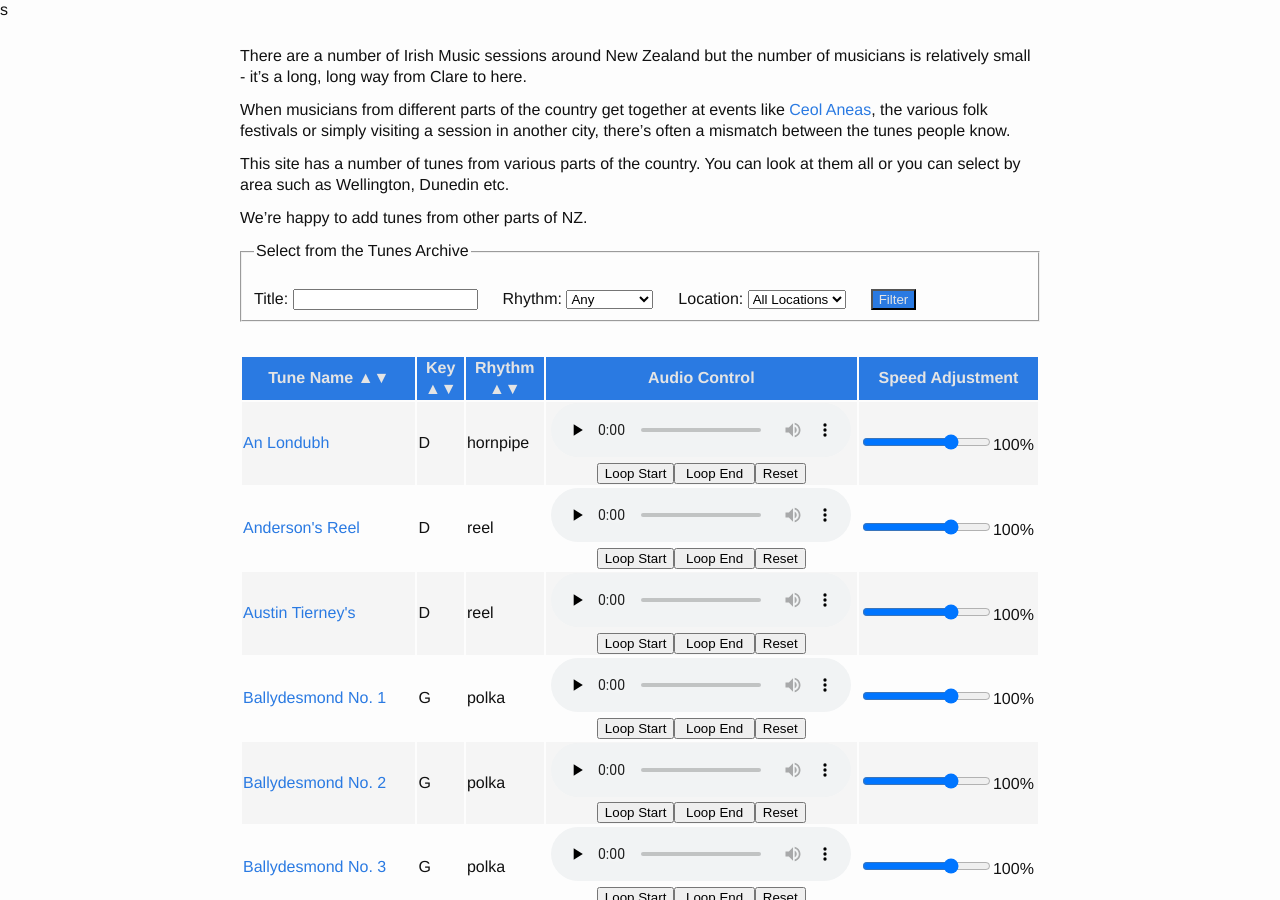
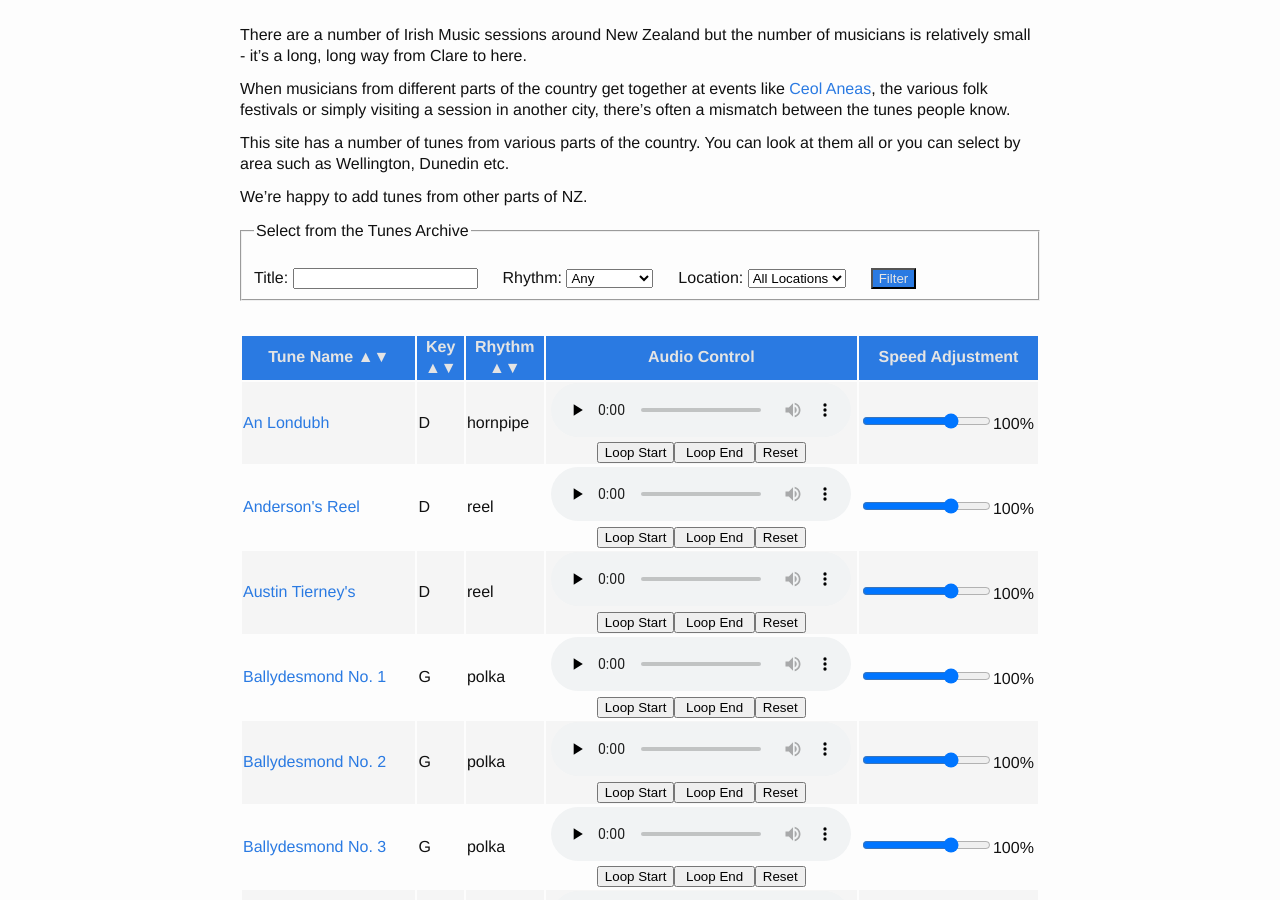
Before and after one commit to deanpemberton/music, a Jekyll site: the page built from archive_raw.md, in a window 1280 px wide and 900 px high. Built offline with Jekyll 4.4.1, drawn with Linux system fonts in a browser that asks for light colours; nearby versions of some CDN libraries.

Commit message:
Fix typo

```diff
--- a/_layouts/raw.html
+++ b/_layouts/raw.html
@@ -4,14 +4,11 @@
   {% include head.html %}
 
   <body>
-
-s    <div class="page-content">
+    <div class="page-content">
       <div class="wrapper">
         {{ content }}
       </div>
     </div>
-
-
   </body>
 
 </html>
```
